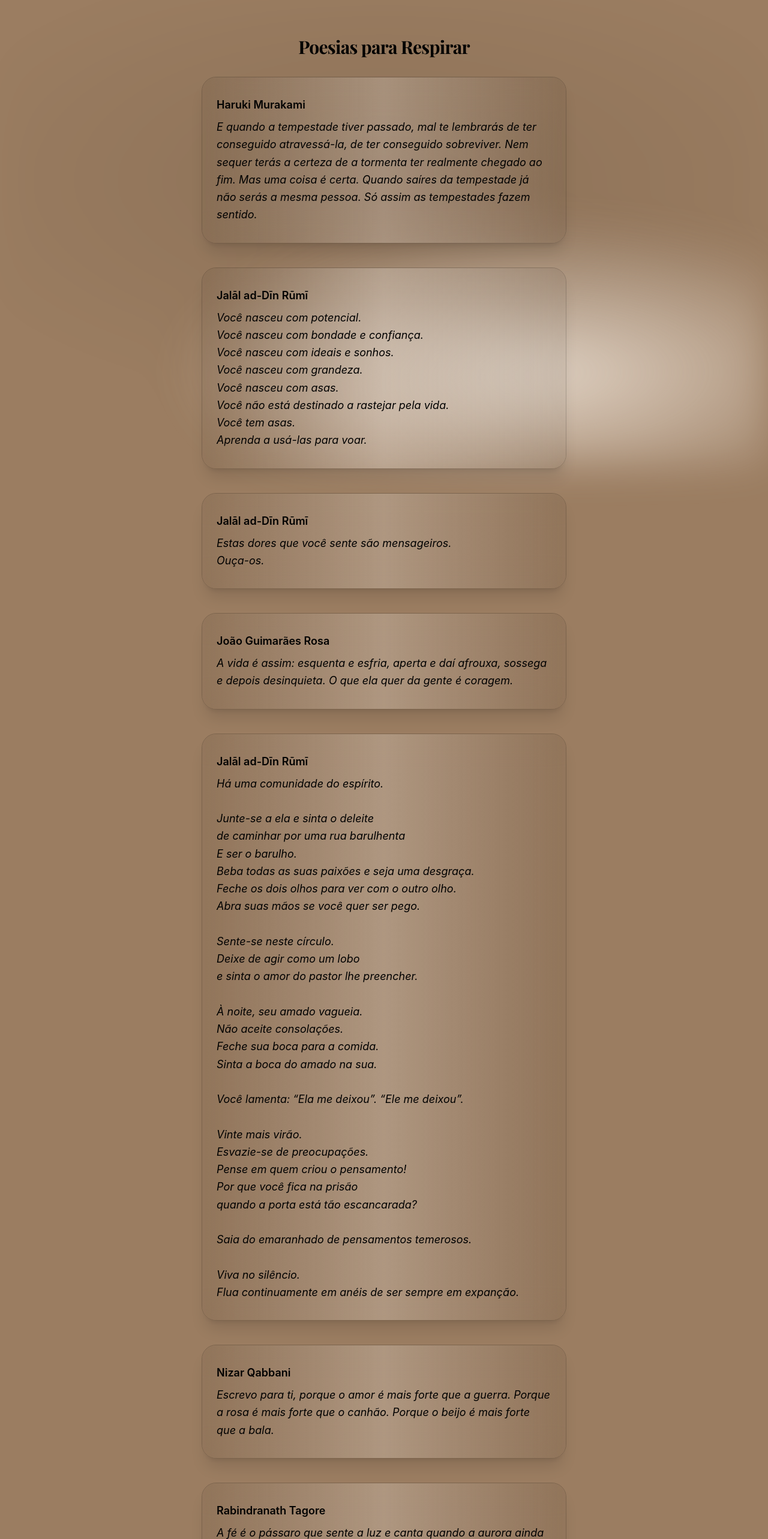
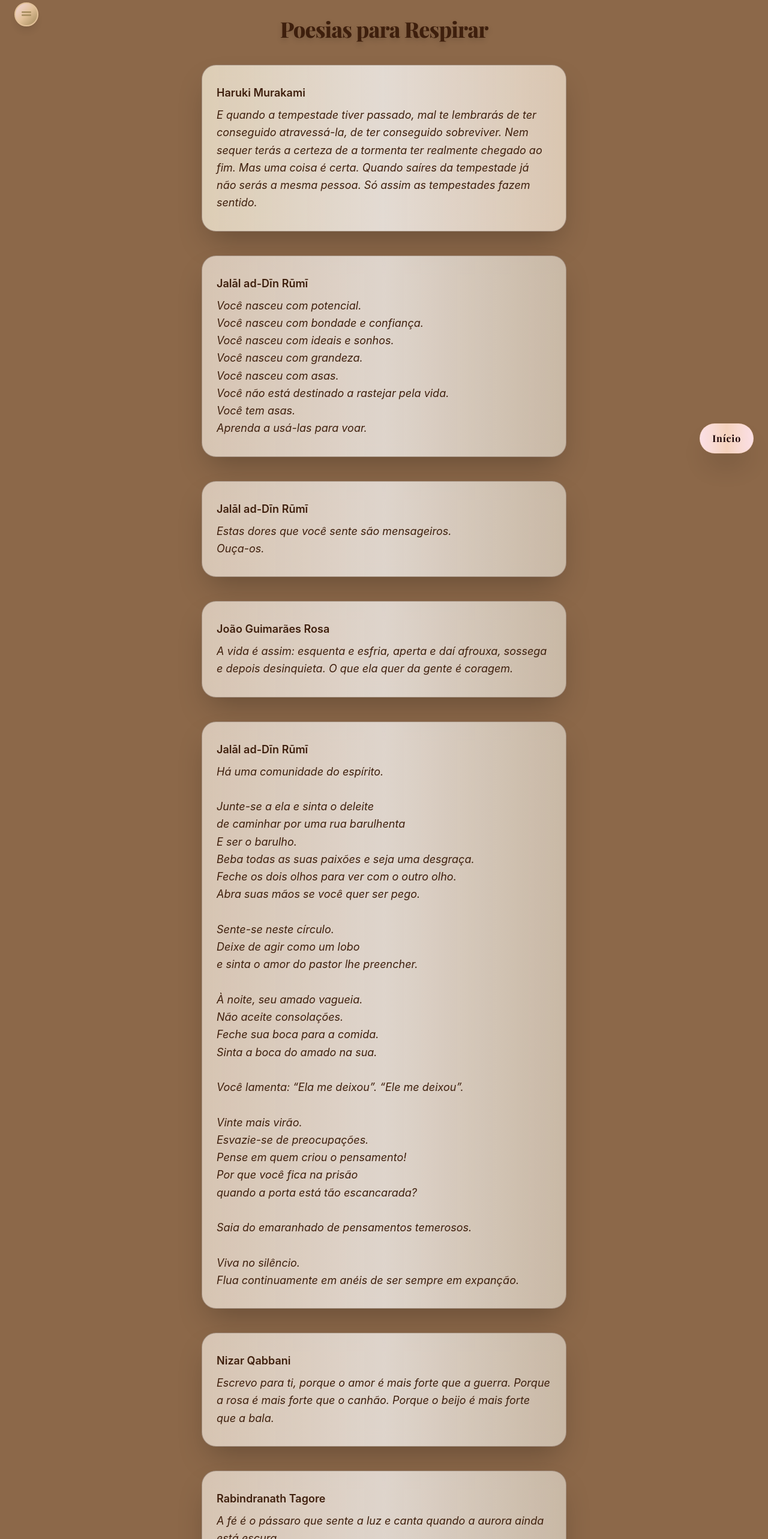
Before and after one commit to leticiael/selah-app, a Next.js app: page /poesias in a window 1280 px wide. Shown: the part 20-2586 px from the top of the page at 60% size. Built offline with nearby package versions, Linux system fonts and the light colour scheme; a web font is replaced by a local one.

Commit message:
fix poesias

```diff
--- a/src/app/poesias/page.tsx
+++ b/src/app/poesias/page.tsx
@@ -1,42 +1,162 @@
 "use client";
 
+import { useRef, useState } from "react";
+
 export default function Poesias() {
+  // Refs para cada autor
+  const refs = {
+    murakami: useRef<HTMLDivElement>(null),
+    rumi1: useRef<HTMLDivElement>(null),
+    rumi2: useRef<HTMLDivElement>(null),
+    rosa: useRef<HTMLDivElement>(null),
+    rumi3: useRef<HTMLDivElement>(null),
+    qabbani: useRef<HTMLDivElement>(null),
+    tagore: useRef<HTMLDivElement>(null),
+    rilke: useRef<HTMLDivElement>(null),
+    hafez: useRef<HTMLDivElement>(null),
+    machado: useRef<HTMLDivElement>(null),
+  };
+
+  // Estado do menu hamburguer
+  const [menuOpen, setMenuOpen] = useState(false);
+
+  // Função para scroll suave até o autor e fechar menu
+  const scrollTo = (ref: React.RefObject<HTMLDivElement>) => {
+    ref.current?.scrollIntoView({ behavior: "smooth", block: "center" });
+    setMenuOpen(false);
+  };
+
   return (
     <main
       className="relative min-h-screen w-full flex flex-col items-center justify-center"
-      style={{ backgroundColor: "#9B7D61" }}
+      style={{ backgroundColor: "#8C6849" }}
     >
-      {/* Fundo animado sutil com gradiente e blur */}
-      <div className="pointer-events-none fixed inset-0 z-0">
-        <div
-          className="w-full h-full absolute inset-0"
-          style={{
-            background:
-              "radial-gradient(ellipse 80% 60% at 50% 40%, #00000022 0%, transparent 80%), radial-gradient(ellipse 60% 40% at 70% 80%, #fff8f0 0%, transparent 80%)",
-            filter: "blur(32px)",
-            opacity: 0.7,
-            transition: "background 2s"
-          }}
-        />
-      </div>
-      <div className="max-w-2xl mx-auto px-4 sm:px-8 py-12 sm:py-20 space-y-10 relative z-10">
-        <h1 className="text-3xl font-bold text-black mb-8 tracking-tight text-center">
+      {/* Botão flutuante para voltar */}
+      <a
+        href="/"
+        className="fixed bottom-6 right-6 z-50 px-5 py-3 bg-gradient-to-r from-[#ffe5ec] via-[#f9d6c1] to-[#ffe5ec] text-[#170004] rounded-full shadow-2xl border border-[#f9d6c1]/60 hover:bg-[#f9d6c1] transition font-bold tracking-wide"
+        style={{ opacity: 0.97, letterSpacing: "0.05em" }}
+        aria-label="Voltar para início"
+      >
+        Início
+      </a>
+      {/* Botão hamburguer (bolinha de luz com ícone) */}
+      {!menuOpen && (
+        <button
+          className="fixed top-6 left-6 z-50 w-10 h-10 rounded-full bg-gradient-to-br from-[#ffe5ec] via-[#eecda3] to-[#a89060] shadow-lg flex items-center justify-center animate-pulse border-2 border-[#eecda3] transition"
+          aria-label="Abrir menu de autores"
+          onClick={() => setMenuOpen(true)}
+        >
+          {/* Ícone de menu (hamburger) */}
+          <svg width="26" height="26" viewBox="0 0 26 26" aria-hidden="true">
+            <rect x="5" y="8" width="16" height="2.5" rx="1.2" fill="#a89060"/>
+            <rect x="5" y="13" width="16" height="2.5" rx="1.2" fill="#a89060"/>
+          </svg>
+        </button>
+      )}
+      {/* Menu de autores (hamburguer) */}
+      {menuOpen && (
+        <div className="fixed top-0 left-0 w-full h-full bg-[#8c6849cc] backdrop-blur-sm z-50 flex flex-col items-center justify-center">
+          <button
+            className="absolute top-6 left-6 w-10 h-10 rounded-full bg-gradient-to-br from-[#ffe5ec] via-[#eecda3] to-[#a89060] shadow-lg flex items-center justify-center border-2 border-[#eecda3] transition"
+            aria-label="Fechar menu"
+            onClick={() => setMenuOpen(false)}
+          >
+            {/* Ícone de fechar (X) */}
+            <svg width="22" height="22" viewBox="0 0 22 22" aria-hidden="true">
+              <line x1="6" y1="6" x2="16" y2="16" stroke="#a89060" strokeWidth="2.5" strokeLinecap="round"/>
+              <line x1="16" y1="6" x2="6" y2="16" stroke="#a89060" strokeWidth="2.5" strokeLinecap="round"/>
+            </svg>
+          </button>
+          <nav className="flex flex-col gap-4 mt-10">
+            <button
+              className="px-6 py-3 rounded-lg bg-[#eecda3] text-[#3e1f0d] font-semibold shadow hover:bg-[#a89060] hover:text-white transition text-lg"
+              onClick={() => scrollTo(refs.murakami)}
+            >
+              Haruki Murakami
+            </button>
+            <button
+              className="px-6 py-3 rounded-lg bg-[#eecda3] text-[#3e1f0d] font-semibold shadow hover:bg-[#a89060] hover:text-white transition text-lg"
+              onClick={() => scrollTo(refs.rumi1)}
+            >
+              Jalāl ad-Dīn Rūmī (Potencial)
+            </button>
+            <button
+              className="px-6 py-3 rounded-lg bg-[#eecda3] text-[#3e1f0d] font-semibold shadow hover:bg-[#a89060] hover:text-white transition text-lg"
+              onClick={() => scrollTo(refs.rumi2)}
+            >
+              Jalāl ad-Dīn Rūmī (Mensageiros)
+            </button>
+            <button
+              className="px-6 py-3 rounded-lg bg-[#eecda3] text-[#3e1f0d] font-semibold shadow hover:bg-[#a89060] hover:text-white transition text-lg"
+              onClick={() => scrollTo(refs.rosa)}
+            >
+              João Guimarães Rosa
+            </button>
+            <button
+              className="px-6 py-3 rounded-lg bg-[#eecda3] text-[#3e1f0d] font-semibold shadow hover:bg-[#a89060] hover:text-white transition text-lg"
+              onClick={() => scrollTo(refs.rumi3)}
+            >
+              Jalāl ad-Dīn Rūmī (Comunidade)
+            </button>
+            <button
+              className="px-6 py-3 rounded-lg bg-[#eecda3] text-[#3e1f0d] font-semibold shadow hover:bg-[#a89060] hover:text-white transition text-lg"
+              onClick={() => scrollTo(refs.qabbani)}
+            >
+              Nizar Qabbani
+            </button>
+            <button
+              className="px-6 py-3 rounded-lg bg-[#eecda3] text-[#3e1f0d] font-semibold shadow hover:bg-[#a89060] hover:text-white transition text-lg"
+              onClick={() => scrollTo(refs.tagore)}
+            >
+              Rabindranath Tagore
+            </button>
+            <button
+              className="px-6 py-3 rounded-lg bg-[#eecda3] text-[#3e1f0d] font-semibold shadow hover:bg-[#a89060] hover:text-white transition text-lg"
+              onClick={() => scrollTo(refs.rilke)}
+            >
+              Rainer Maria Rilke
+            </button>
+            <button
+              className="px-6 py-3 rounded-lg bg-[#eecda3] text-[#3e1f0d] font-semibold shadow hover:bg-[#a89060] hover:text-white transition text-lg"
+              onClick={() => scrollTo(refs.hafez)}
+            >
+              Hafez
+            </button>
+            <button
+              className="px-6 py-3 rounded-lg bg-[#eecda3] text-[#3e1f0d] font-semibold shadow hover:bg-[#a89060] hover:text-white transition text-lg"
+              onClick={() => scrollTo(refs.machado)}
+            >
+              Antonio Machado
+            </button>
+          </nav>
+        </div>
+      )}
+      {/* Conteúdo das poesias */}
+      <div className="max-w-2xl mx-auto px-4 sm:px-8 py-8 sm:py-12 space-y-10 relative z-10">
+        <h1 className="text-4xl font-extrabold text-[#3e1f0d] mb-10 tracking-tight text-center drop-shadow-lg">
           Poesias para Respirar
         </h1>
         <div className="space-y-10 font-sans" style={{ fontFamily: 'Inter, sans-serif' }}>
           {/* Haruki Murakami */}
-          <section className="relative rounded-3xl shadow-xl px-6 py-8 border border-black/20 overflow-hidden">
-            <div className="absolute inset-0 bg-gradient-to-r from-black/5 via-white/20 to-black/5 backdrop-blur-xl pointer-events-none" />
-            <h2 className="text-lg font-semibold text-black mb-2 relative z-10">Haruki Murakami</h2>
-            <blockquote className="italic text-black leading-relaxed text-lg relative z-10">
+          <section
+            ref={refs.murakami}
+            className="relative rounded-3xl shadow-2xl px-6 py-8 border border-[#3e1f0d]/30 bg-white/60 backdrop-blur-md overflow-hidden transition hover:scale-[1.02] hover:shadow-[0_4px_32px_8px_#a89060]"
+          >
+            <div className="absolute inset-0 bg-gradient-to-r from-[#f9e6b3]/30 via-white/40 to-[#eecda3]/30 pointer-events-none" />
+            <h2 className="text-lg font-semibold text-[#3e1f0d] mb-2 relative z-10">Haruki Murakami</h2>
+            <blockquote className="italic text-[#3e1f0d] leading-relaxed text-lg relative z-10">
               E quando a tempestade tiver passado, mal te lembrarás de ter conseguido atravessá-la, de ter conseguido sobreviver. Nem sequer terás a certeza de a tormenta ter realmente chegado ao fim. Mas uma coisa é certa. Quando saíres da tempestade já não serás a mesma pessoa. Só assim as tempestades fazem sentido.
             </blockquote>
           </section>
           {/* Jalāl ad-Dīn Rūmī */}
-          <section className="relative rounded-3xl shadow-xl px-6 py-8 border border-black/20 overflow-hidden">
-            <div className="absolute inset-0 bg-gradient-to-r from-black/5 via-white/20 to-black/5 backdrop-blur-xl pointer-events-none" />
-            <h2 className="text-lg font-semibold text-black mb-2 relative z-10">Jalāl ad-Dīn Rūmī</h2>
-            <blockquote className="italic text-black leading-relaxed text-lg relative z-10">
+          <section
+            ref={refs.rumi1}
+            className="relative rounded-3xl shadow-2xl px-6 py-8 border border-[#3e1f0d]/30 bg-white/60 backdrop-blur-md overflow-hidden transition hover:scale-[1.02] hover:shadow-[0_4px_32px_8px_#a89060]"
+          >
+            <div className="absolute inset-0 bg-gradient-to-r from-[#eecda3]/20 via-white/30 to-[#a89060]/20 pointer-events-none" />
+            <h2 className="text-lg font-semibold text-[#3e1f0d] mb-2 relative z-10">Jalāl ad-Dīn Rūmī</h2>
+            <blockquote className="italic text-[#3e1f0d] leading-relaxed text-lg relative z-10">
               Você nasceu com potencial.<br />
               Você nasceu com bondade e confiança.<br />
               Você nasceu com ideais e sonhos.<br />
@@ -48,27 +168,36 @@ export default function Poesias() {
             </blockquote>
           </section>
           {/* Jalāl ad-Dīn Rūmī - Mensageiros */}
-          <section className="relative rounded-3xl shadow-xl px-6 py-8 border border-black/20 overflow-hidden">
-            <div className="absolute inset-0 bg-gradient-to-r from-black/5 via-white/20 to-black/5 backdrop-blur-xl pointer-events-none" />
-            <h2 className="text-lg font-semibold text-black mb-2 relative z-10">Jalāl ad-Dīn Rūmī</h2>
-            <blockquote className="italic text-black leading-relaxed text-lg relative z-10">
+          <section
+            ref={refs.rumi2}
+            className="relative rounded-3xl shadow-2xl px-6 py-8 border border-[#3e1f0d]/30 bg-white/60 backdrop-blur-md overflow-hidden transition hover:scale-[1.02] hover:shadow-[0_4px_32px_8px_#a89060]"
+          >
+            <div className="absolute inset-0 bg-gradient-to-r from-[#eecda3]/20 via-white/30 to-[#a89060]/20 pointer-events-none" />
+            <h2 className="text-lg font-semibold text-[#3e1f0d] mb-2 relative z-10">Jalāl ad-Dīn Rūmī</h2>
+            <blockquote className="italic text-[#3e1f0d] leading-relaxed text-lg relative z-10">
               Estas dores que você sente são mensageiros.<br />
               Ouça-os.
             </blockquote>
           </section>
           {/* João Guimarães Rosa */}
-          <section className="relative rounded-3xl shadow-xl px-6 py-8 border border-black/20 overflow-hidden">
-            <div className="absolute inset-0 bg-gradient-to-r from-black/5 via-white/20 to-black/5 backdrop-blur-xl pointer-events-none" />
-            <h2 className="text-lg font-semibold text-black mb-2 relative z-10">João Guimarães Rosa</h2>
-            <blockquote className="italic text-black leading-relaxed text-lg relative z-10">
+          <section
+            ref={refs.rosa}
+            className="relative rounded-3xl shadow-2xl px-6 py-8 border border-[#3e1f0d]/30 bg-white/60 backdrop-blur-md overflow-hidden transition hover:scale-[1.02] hover:shadow-[0_4px_32px_8px_#a89060]"
+          >
+            <div className="absolute inset-0 bg-gradient-to-r from-[#eecda3]/20 via-white/30 to-[#a89060]/20 pointer-events-none" />
+            <h2 className="text-lg font-semibold text-[#3e1f0d] mb-2 relative z-10">João Guimarães Rosa</h2>
+            <blockquote className="italic text-[#3e1f0d] leading-relaxed text-lg relative z-10">
               A vida é assim: esquenta e esfria, aperta e daí afrouxa, sossega e depois desinquieta. O que ela quer da gente é coragem.
             </blockquote>
           </section>
           {/* Jalāl ad-Dīn Rūmī - Comunidade do espírito */}
-          <section className="relative rounded-3xl shadow-xl px-6 py-8 border border-black/20 overflow-hidden">
-            <div className="absolute inset-0 bg-gradient-to-r from-black/5 via-white/20 to-black/5 backdrop-blur-xl pointer-events-none" />
-            <h2 className="text-lg font-semibold text-black mb-2 relative z-10">Jalāl ad-Dīn Rūmī</h2>
-            <blockquote className="italic text-black leading-relaxed text-lg relative z-10">
+          <section
+            ref={refs.rumi3}
+            className="relative rounded-3xl shadow-2xl px-6 py-8 border border-[#3e1f0d]/30 bg-white/60 backdrop-blur-md overflow-hidden transition hover:scale-[1.02] hover:shadow-[0_4px_32px_8px_#a89060]"
+          >
+            <div className="absolute inset-0 bg-gradient-to-r from-[#eecda3]/20 via-white/30 to-[#a89060]/20 pointer-events-none" />
+            <h2 className="text-lg font-semibold text-[#3e1f0d] mb-2 relative z-10">Jalāl ad-Dīn Rūmī</h2>
+            <blockquote className="italic text-[#3e1f0d] leading-relaxed text-lg relative z-10">
               Há uma comunidade do espírito.<br /><br />
               Junte-se a ela e sinta o deleite<br />
               de caminhar por uma rua barulhenta<br />
@@ -95,42 +224,57 @@ export default function Poesias() {
             </blockquote>
           </section>
           {/* Nizar Qabbani */}
-          <section className="relative rounded-3xl shadow-xl px-6 py-8 border border-black/20 overflow-hidden">
-            <div className="absolute inset-0 bg-gradient-to-r from-black/5 via-white/20 to-black/5 backdrop-blur-xl pointer-events-none" />
-            <h2 className="text-lg font-semibold text-black mb-2 relative z-10">Nizar Qabbani</h2>
-            <blockquote className="italic text-black leading-relaxed text-lg relative z-10">
+          <section
+            ref={refs.qabbani}
+            className="relative rounded-3xl shadow-2xl px-6 py-8 border border-[#3e1f0d]/30 bg-white/60 backdrop-blur-md overflow-hidden transition hover:scale-[1.02] hover:shadow-[0_4px_32px_8px_#a89060]"
+          >
+            <div className="absolute inset-0 bg-gradient-to-r from-[#eecda3]/20 via-white/30 to-[#a89060]/20 pointer-events-none" />
+            <h2 className="text-lg font-semibold text-[#3e1f0d] mb-2 relative z-10">Nizar Qabbani</h2>
+            <blockquote className="italic text-[#3e1f0d] leading-relaxed text-lg relative z-10">
               Escrevo para ti, porque o amor é mais forte que a guerra. Porque a rosa é mais forte que o canhão. Porque o beijo é mais forte que a bala.
             </blockquote>
           </section>
           {/* Rabindranath Tagore */}
-          <section className="relative rounded-3xl shadow-xl px-6 py-8 border border-black/20 overflow-hidden">
-            <div className="absolute inset-0 bg-gradient-to-r from-black/5 via-white/20 to-black/5 backdrop-blur-xl pointer-events-none" />
-            <h2 className="text-lg font-semibold text-black mb-2 relative z-10">Rabindranath Tagore</h2>
-            <blockquote className="italic text-black leading-relaxed text-lg relative z-10">
+          <section
+            ref={refs.tagore}
+            className="relative rounded-3xl shadow-2xl px-6 py-8 border border-[#3e1f0d]/30 bg-white/60 backdrop-blur-md overflow-hidden transition hover:scale-[1.02] hover:shadow-[0_4px_32px_8px_#a89060]"
+          >
+            <div className="absolute inset-0 bg-gradient-to-r from-[#eecda3]/20 via-white/30 to-[#a89060]/20 pointer-events-none" />
+            <h2 className="text-lg font-semibold text-[#3e1f0d] mb-2 relative z-10">Rabindranath Tagore</h2>
+            <blockquote className="italic text-[#3e1f0d] leading-relaxed text-lg relative z-10">
               A fé é o pássaro que sente a luz e canta quando a aurora ainda está escura.
             </blockquote>
           </section>
           {/* Rainer Maria Rilke */}
-          <section className="relative rounded-3xl shadow-xl px-6 py-8 border border-black/20 overflow-hidden">
-            <div className="absolute inset-0 bg-gradient-to-r from-black/5 via-white/20 to-black/5 backdrop-blur-xl pointer-events-none" />
-            <h2 className="text-lg font-semibold text-black mb-2 relative z-10">Rainer Maria Rilke</h2>
-            <blockquote className="italic text-black leading-relaxed text-lg relative z-10">
+          <section
+            ref={refs.rilke}
+            className="relative rounded-3xl shadow-2xl px-6 py-8 border border-[#3e1f0d]/30 bg-white/60 backdrop-blur-md overflow-hidden transition hover:scale-[1.02] hover:shadow-[0_4px_32px_8px_#a89060]"
+          >
+            <div className="absolute inset-0 bg-gradient-to-r from-[#eecda3]/20 via-white/30 to-[#a89060]/20 pointer-events-none" />
+            <h2 className="text-lg font-semibold text-[#3e1f0d] mb-2 relative z-10">Rainer Maria Rilke</h2>
+            <blockquote className="italic text-[#3e1f0d] leading-relaxed text-lg relative z-10">
               Você deve viver em meio à vida com confiança, mesmo quando a vida parecer difícil. Não se apegue a sua dor ou a momentos difíceis, pois eles são apenas etapas de um caminho. O sofrimento é uma forma de ensinar, uma forma de forjar o caráter. Lembre-se, quando algo dói, é porque você está se tornando mais forte. O ser humano só cresce e evolui quando se depara com suas próprias limitações e ultrapassa-as. A solidão e a tristeza podem ser campos férteis para uma profundidade interior que será o seu maior bem.
             </blockquote>
           </section>
           {/* Hafez */}
-          <section className="relative rounded-3xl shadow-xl px-6 py-8 border border-black/20 overflow-hidden">
-            <div className="absolute inset-0 bg-gradient-to-r from-black/5 via-white/20 to-black/5 backdrop-blur-xl pointer-events-none" />
-            <h2 className="text-lg font-semibold text-black mb-2 relative z-10">Hafez</h2>
-            <blockquote className="italic text-black leading-relaxed text-lg relative z-10">
+          <section
+            ref={refs.hafez}
+            className="relative rounded-3xl shadow-2xl px-6 py-8 border border-[#3e1f0d]/30 bg-white/60 backdrop-blur-md overflow-hidden transition hover:scale-[1.02] hover:shadow-[0_4px_32px_8px_#a89060]"
+          >
+            <div className="absolute inset-0 bg-gradient-to-r from-[#eecda3]/20 via-white/30 to-[#a89060]/20 pointer-events-none" />
+            <h2 className="text-lg font-semibold text-[#3e1f0d] mb-2 relative z-10">Hafez</h2>
+            <blockquote className="italic text-[#3e1f0d] leading-relaxed text-lg relative z-10">
               No momento em que você se liberta da tristeza e da angústia, você se abre para a felicidade. Não há necessidade de procurar por ela fora de si. O que você busca já está dentro de você. Seu coração é o centro do universo, e é em seu coração que reside o amor. O amor não é algo que você possa encontrar, mas algo que você deve permitir fluir através de você. Lembre-se, você não é apenas o recipiente da felicidade, mas também a fonte dela. Quando você ama com todo o seu ser, tudo ao seu redor começa a brilhar.
             </blockquote>
           </section>
           {/* Antonio Machado */}
-          <section className="relative rounded-3xl shadow-xl px-6 py-8 border border-black/20 overflow-hidden">
-            <div className="absolute inset-0 bg-gradient-to-r from-black/5 via-white/20 to-black/5 backdrop-blur-xl pointer-events-none" />
-            <h2 className="text-lg font-semibold text-black mb-2 relative z-10">Antonio Machado</h2>
-            <blockquote className="italic text-black leading-relaxed text-lg relative z-10">
+          <section
+            ref={refs.machado}
+            className="relative rounded-3xl shadow-2xl px-6 py-8 border border-[#3e1f0d]/30 bg-white/60 backdrop-blur-md overflow-hidden transition hover:scale-[1.02] hover:shadow-[0_4px_32px_8px_#a89060]"
+          >
+            <div className="absolute inset-0 bg-gradient-to-r from-[#eecda3]/20 via-white/30 to-[#a89060]/20 pointer-events-none" />
+            <h2 className="text-lg font-semibold text-[#3e1f0d] mb-2 relative z-10">Antonio Machado</h2>
+            <blockquote className="italic text-[#3e1f0d] leading-relaxed text-lg relative z-10">
               Caminhante, são tuas pegadas o caminho, e nada mais; caminhante, não há caminho, se faz caminho ao andar. Ao andar, se faz caminho, e ao voltar, a vista atrás fica marcada por uma linha de sombras. Mas, ainda assim, os passos se seguem. O caminho se faz a cada passo dado, e o que importa não é onde chegamos, mas como caminhamos. Se cairmos, levantamo-nos; se errarmos, corrigimos. A vida se constrói pela continuidade da jornada, e não pelo destino final.
             </blockquote>
           </section>
@@ -138,7 +282,7 @@ export default function Poesias() {
         <div className="text-center mt-8">
           <a
             href="/"
-            className="inline-block px-6 py-3 text-[#170004] bg-[#ffe5ec] rounded-xl border border-[#f9d6c1]/40 hover:bg-[#f9d6c1] transition font-semibold"
+            className="inline-block px-6 py-3 text-[#170004] bg-gradient-to-r from-[#ffe5ec] via-[#f9d6c1] to-[#ffe5ec] rounded-xl border border-[#f9d6c1]/40 hover:bg-[#f9d6c1] transition font-semibold shadow-md"
           >
             Voltar para início
           </a>
```
